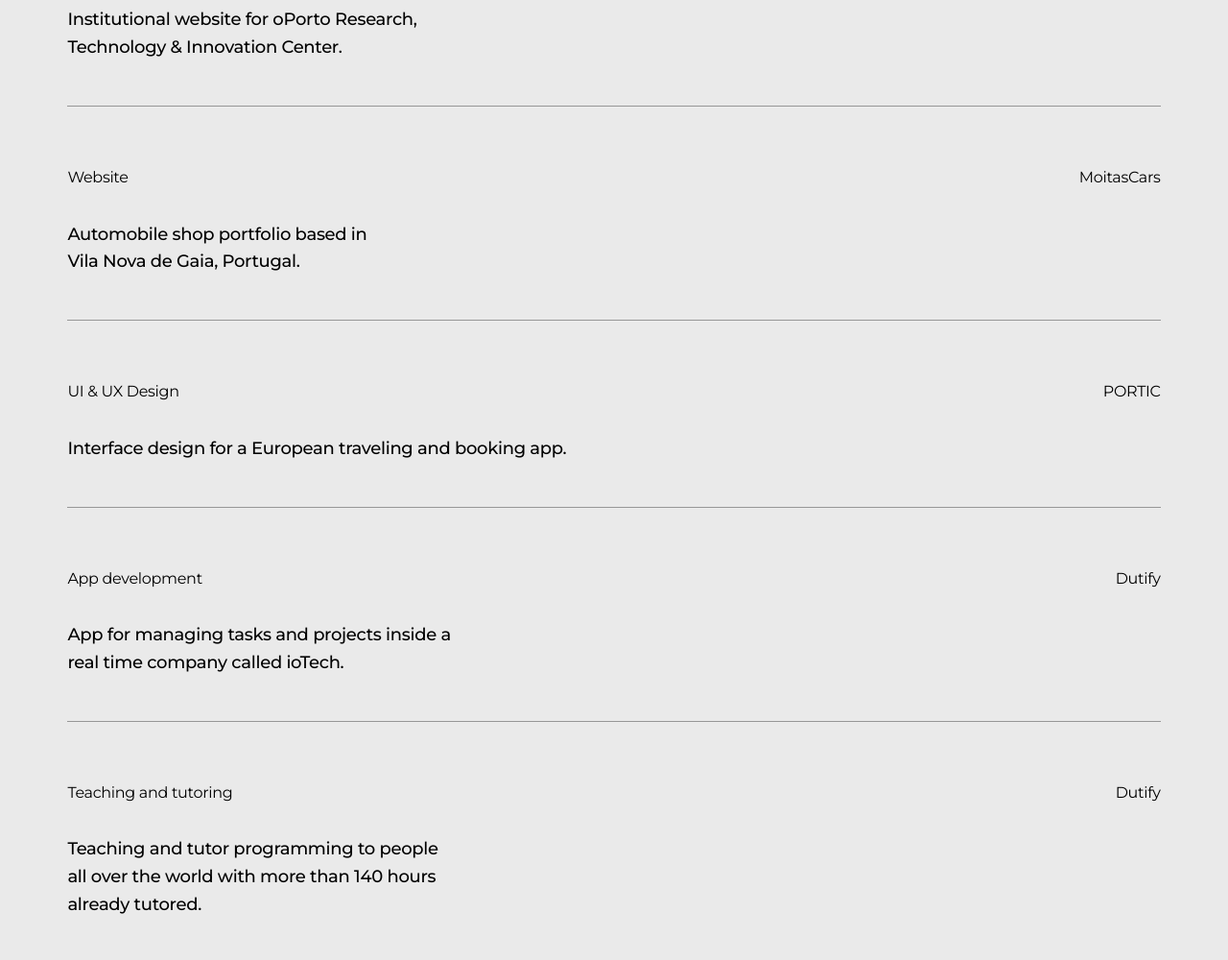
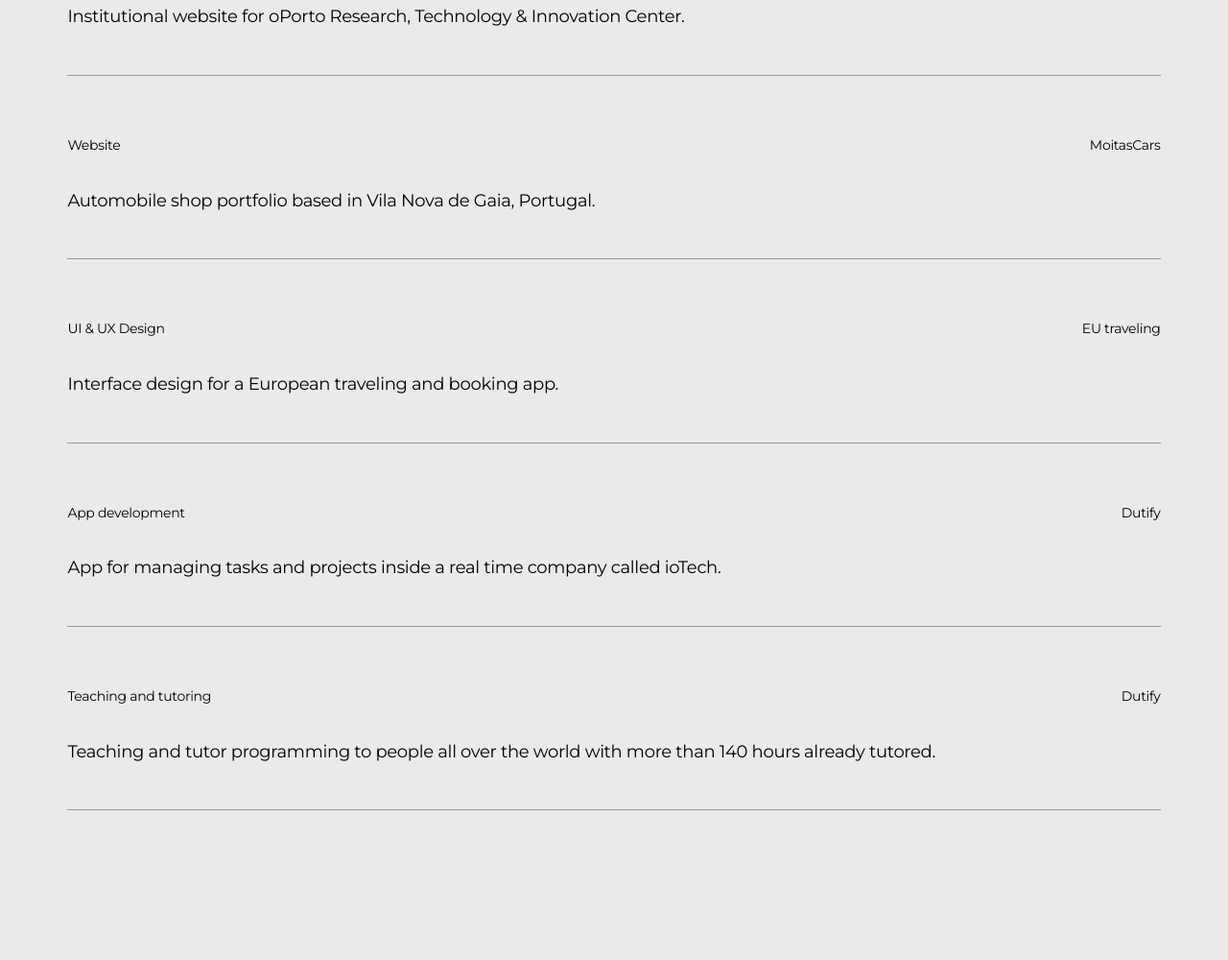
Before and after one commit to NunoPereiraSousa/NunoPortfolio, a plain HTML site: page views/index.html in a window 1280 px wide. Shown: the part 3080-4080 px from the top of the page at 96% size. Drawn offline with nearby package versions, Linux system fonts and the light colour scheme.

Commit message:
Desktop version upgraded

```diff
--- a/scss/components/_service_article.scss
+++ b/scss/components/_service_article.scss
@@ -20,12 +20,6 @@
   &:nth-child(2) {
     @include breakpoint-up(desktop) {
       border-top: 1px solid rgba($color: $dark, $alpha: 0.23);
-    }
-  }
-
-  &:last-child {
-    @include breakpoint-up(desktop) {
-      background-color: rgba($color: $dark, $alpha: 0.25);
     }
   }
 
@@ -82,19 +76,15 @@
     margin-top: 2rem;
     margin-bottom: 0;
 
-    @include breakpoint-up(desktop) {
-      transform: translate(-20px, 40px);
+    svg {
+      opacity: 0.2;
     }
 
     @for $i from 1 through 5 {
       svg:nth-child(#{$i}) {
-        width: 20px;
+        width: 1.125rem;
         margin-right: 1rem;
         animation: hide-show 3s linear #{$i / 5}s infinite;
-
-        @include breakpoint-up(iPadPro) {
-          width: 40px;
-        }
       }
     }
   }
--- a/scss/components/_showcase_article.scss
+++ b/scss/components/_showcase_article.scss
@@ -1,5 +1,9 @@
 .showcase__grid__article {
   border-bottom: 1px solid rgba($color: $dark, $alpha: 0.4);
+
+  &:hover {
+    border-color: rgba($color: $red, $alpha: 0.4);
+  }
 
   &__categories {
     h4 {
@@ -18,7 +22,7 @@
       }
 
       @include breakpoint-up(desktop) {
-        font-size: $_16px;
+        font-size: $_14px;
       }
     }
   }
@@ -41,6 +45,7 @@
 
     @include breakpoint-up(desktop) {
       font-size: $_18px;
+      font-weight: 400;
     }
   }
 }
--- a/scss/helpers/_animations.scss
+++ b/scss/helpers/_animations.scss
@@ -10,7 +10,7 @@
     opacity: 0;
   }
   50% {
-    opacity: 0.5;
+    opacity: 0.2;
   }
 }
 
--- a/scss/layouts/_home.scss
+++ b/scss/layouts/_home.scss
@@ -210,6 +210,11 @@
       @include breakpoint-up(iPadPro) {
         font-size: $_24px;
       }
+
+      @include breakpoint-up(desktop) {
+        font-size: $_20px;
+        line-height: 1.8;
+      }
     }
   }
 
@@ -218,6 +223,10 @@
 
     @include breakpoint-up(iPadPro) {
       margin-top: 6rem;
+    }
+
+    @include breakpoint-up(desktop) {
+      margin-top: 20vh;
     }
 
     a {
@@ -230,6 +239,10 @@
 
       @include breakpoint-up(iPadPro) {
         font-size: $_24px;
+      }
+
+      @include breakpoint-up(desktop) {
+        font-size: $_20px;
       }
 
       &:last-child {
--- a/views/index.html
+++ b/views/index.html
@@ -367,12 +367,8 @@
             </div>
 
             <h5>
-              <div>
-                <div>Institutional website for oPorto Research,</div>
-              </div>
-              <div>
-                <div>Technology & Innovation Center.</div>
-              </div>
+              Institutional website for oPorto Research, Technology & Innovation
+              Center.
             </h5>
           </article>
           <article class="showcase__grid__article">
@@ -384,12 +380,7 @@
             </div>
 
             <h5>
-              <div>
-                <div>Automobile shop portfolio based in</div>
-              </div>
-              <div>
-                <div>Vila Nova de Gaia, Portugal.</div>
-              </div>
+              Automobile shop portfolio based in Vila Nova de Gaia, Portugal.
             </h5>
           </article>
           <article class="showcase__grid__article">
@@ -397,16 +388,10 @@
               class="showcase__grid__article__categories flex flex-ai-c flex-jc-sb"
             >
               <h4>UI & UX Design</h4>
-              <h4>PORTIC</h4>
+              <h4>EU traveling</h4>
             </div>
 
-            <h5>
-              <div>
-                <div>
-                  Interface design for a European traveling and booking app.
-                </div>
-              </div>
-            </h5>
+            <h5>Interface design for a European traveling and booking app.</h5>
           </article>
           <article class="showcase__grid__article">
             <div
@@ -417,12 +402,8 @@
             </div>
 
             <h5>
-              <div>
-                <div>App for managing tasks and projects inside a</div>
-              </div>
-              <div>
-                <div>real time company called ioTech.</div>
-              </div>
+              App for managing tasks and projects inside a real time company
+              called ioTech.
             </h5>
           </article>
           <article class="showcase__grid__article">
@@ -434,15 +415,8 @@
             </div>
 
             <h5>
-              <div>
-                <div>Teaching and tutor programming to people</div>
-              </div>
-              <div>
-                <div>all over the world with more than 140 hours</div>
-              </div>
-              <div>
-                <div>already tutored.</div>
-              </div>
+              Teaching and tutor programming to people all over the world with
+              more than 140 hours already tutored.
             </h5>
           </article>
         </div>
```
Also changed, not shown: css/style.css, 1 other file.
